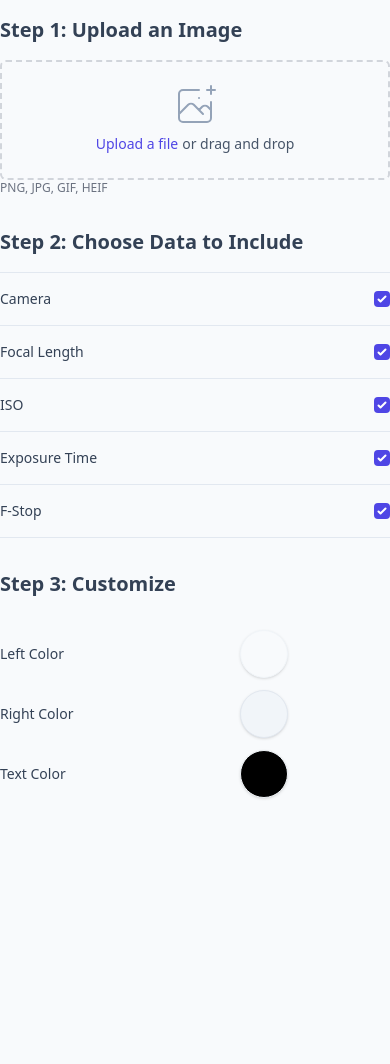
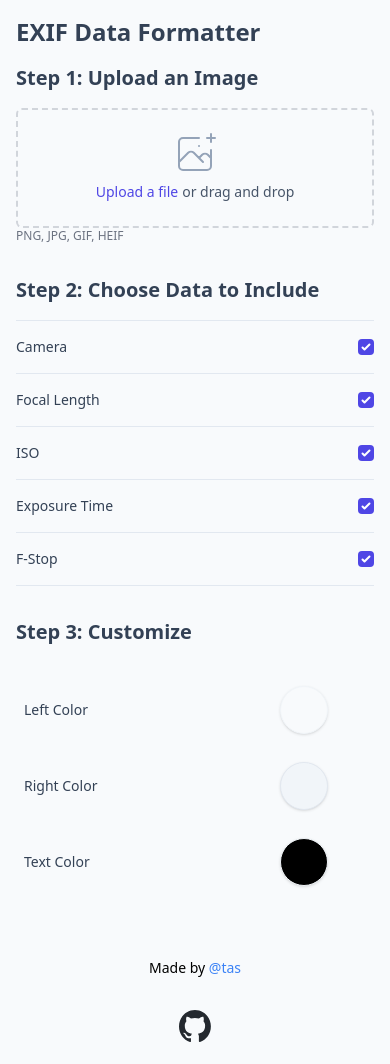
Before and after one commit to tascodes/cohost-formatters, a Next.js app: page /exif in a window 390 px wide. Before the commit the page ends 862 px from the top, so only its background shows below. Built offline with nearby package versions, Linux system fonts and the light colour scheme.

Commit message:
Add Layout, fix mobile, add github and social links

```diff
--- /dev/null
+++ b/src/components/FormatterLayout.tsx
@@ -0,0 +1,28 @@
+import Image from "next/image";
+import Link from "next/link";
+import type { PropsWithChildren } from "react";
+
+const FormatterLayout: React.FC<PropsWithChildren> = ({ children }) => {
+  return (
+    <div className="relative h-full w-full">
+      <div className="mx-auto max-w-7xl px-4 text-slate-700 dark:text-slate-100 sm:px-6 lg:px-8">
+        <div className="mx-auto max-w-3xl">{children}</div>
+      </div>
+      <div className="mx-auto mb-8 mt-16 w-fit text-sm">
+        Made by{" "}
+        <Link href="https://cohost.org/tas">
+          <a className="text-blue-500">@tas</a>
+        </Link>
+      </div>
+      <div className="mx-auto mb-4 w-fit sm:absolute sm:right-16 sm:top-8">
+        <Link href="https://github.com/tascodes/cohost-formatters">
+          <a>
+            <Image src="/github-mark.svg" width={32} height={32} alt="" />
+          </a>
+        </Link>
+      </div>
+    </div>
+  );
+};
+
+export default FormatterLayout;
--- a/src/pages/_app.tsx
+++ b/src/pages/_app.tsx
@@ -1,9 +1,21 @@
-import Head from "next/head";
+import type { NextPage } from "next";
+import type { AppProps } from "next/app";
+import type { ReactElement, ReactNode } from "react";
 import "../styles/globals.css";
-import type { AppType } from "next/dist/shared/lib/utils";
 
-const MyApp: AppType = ({ Component, pageProps }) => {
-  return <Component {...pageProps} />;
+// eslint-disable-next-line @typescript-eslint/ban-types
+export type NextPageWithLayout<P = {}, IP = P> = NextPage<P, IP> & {
+  getLayout?: (page: ReactElement) => ReactNode;
+};
+
+type AppPropsWithLayout = AppProps & {
+  Component: NextPageWithLayout;
+};
+
+const MyApp = ({ Component, pageProps }: AppPropsWithLayout) => {
+  const getLayout = Component.getLayout ?? ((page) => page);
+
+  return getLayout(<Component {...pageProps} />);
 };
 
 export default MyApp;
--- a/src/pages/_document.tsx
+++ b/src/pages/_document.tsx
@@ -1,4 +1,4 @@
-import { Html, Head, Main, NextScript } from "next/document";
+import { Head, Html, Main, NextScript } from "next/document";
 
 export default function Document() {
   return (
--- a/src/pages/exif.tsx
+++ b/src/pages/exif.tsx
@@ -1,7 +1,9 @@
+import clsx from "clsx";
 import EXIF from "exif-js";
-import { useCallback, useState } from "react";
+import { ReactElement, useCallback, useState } from "react";
 import { useDropzone } from "react-dropzone";
-import clsx from "clsx";
+import FormatterLayout from "../components/FormatterLayout";
+import type { NextPageWithLayout } from "./_app";
 
 type ExifData = {
   Make?: string;
@@ -107,7 +109,7 @@ const formatValue = <T extends ExifItemIds>(
   }
 };
 
-function Exif() {
+const Exif: NextPageWithLayout = () => {
   const [checkedItems, setCheckedItems] = useState([
     true,
     true,
@@ -181,7 +183,8 @@ function Exif() {
   };
 
   return (
-    <div className="container mx-auto mb-16 max-w-2xl text-slate-700 dark:text-slate-100 sm:px-6 lg:px-8">
+    <>
+      <h1 className="my-4 text-2xl font-bold">EXIF Data Formatter</h1>
       <h2 className="my-4 text-xl font-bold">Step 1: Upload an Image</h2>
       <div className="w-full grow" {...getRootProps()}>
         <div>
@@ -281,10 +284,10 @@ function Exif() {
           </div>
         </>
       )}
-      <div className="mt-8 flex w-72 flex-col gap-3">
+      <div className="mt-8 flex max-w-xs flex-col gap-3">
         <div>
           <label
-            className="block flex items-center justify-between text-sm font-medium text-slate-700"
+            className="block flex items-center justify-between rounded-lg p-2 text-sm font-medium text-slate-700 focus-within:outline-none focus-within:ring-2 focus-within:ring-indigo-500 focus-within:ring-offset-2"
             htmlFor="left-color"
           >
             Left Color
@@ -292,7 +295,6 @@ function Exif() {
               style={{ backgroundColor: leftColor }}
               className="ml-2 h-12 w-12 rounded-full border border-slate-100 shadow dark:border-slate-500"
             ></div>
-          </label>
             <input
               id="left-color"
               className="sr-only"
@@ -302,11 +304,12 @@ function Exif() {
                 setLeftColor(e.target.value);
               }}
             />
+          </label>
         </div>
 
         <div>
           <label
-            className="block flex items-center justify-between text-sm font-medium text-slate-700"
+            className="block flex items-center justify-between rounded-lg p-2 text-sm font-medium text-slate-700 focus-within:outline-none focus-within:ring-2 focus-within:ring-indigo-500 focus-within:ring-offset-2"
             htmlFor="right-color"
           >
             Right Color
@@ -314,7 +317,6 @@ function Exif() {
               style={{ backgroundColor: rightColor }}
               className="ml-2 h-12 w-12 rounded-full border border-slate-200 shadow dark:border-slate-500"
             ></div>
-          </label>
             <input
               id="right-color"
               className="sr-only"
@@ -324,11 +326,12 @@ function Exif() {
                 setRightColor(e.target.value);
               }}
             />
+          </label>
         </div>
 
         <div>
           <label
-            className="block flex items-center justify-between text-sm font-medium text-slate-700"
+            className="block flex items-center justify-between rounded-lg p-2 text-sm font-medium text-slate-700 focus-within:outline-none focus-within:ring-2 focus-within:ring-indigo-500 focus-within:ring-offset-2"
             htmlFor="text-color"
           >
             Text Color
@@ -336,7 +339,6 @@ function Exif() {
               style={{ backgroundColor: textColor }}
               className="ml-2 h-12 w-12 rounded-full border border-slate-100 shadow dark:border-slate-500"
             ></div>
-          </label>
             <input
               id="text-color"
               className="sr-only"
@@ -346,6 +348,7 @@ function Exif() {
                 setTextColor(e.target.value);
               }}
             />
+          </label>
         </div>
       </div>
 
@@ -357,8 +360,12 @@ function Exif() {
           </div>
         </>
       )}
-    </div>
+    </>
   );
-}
+};
+
+Exif.getLayout = (page: ReactElement) => {
+  return <FormatterLayout>{page}</FormatterLayout>;
+};
 
 export default Exif;
```
Also changed, not shown: public/github-mark.svg (added). Lines whose indentation alone changed are shown as unchanged.
